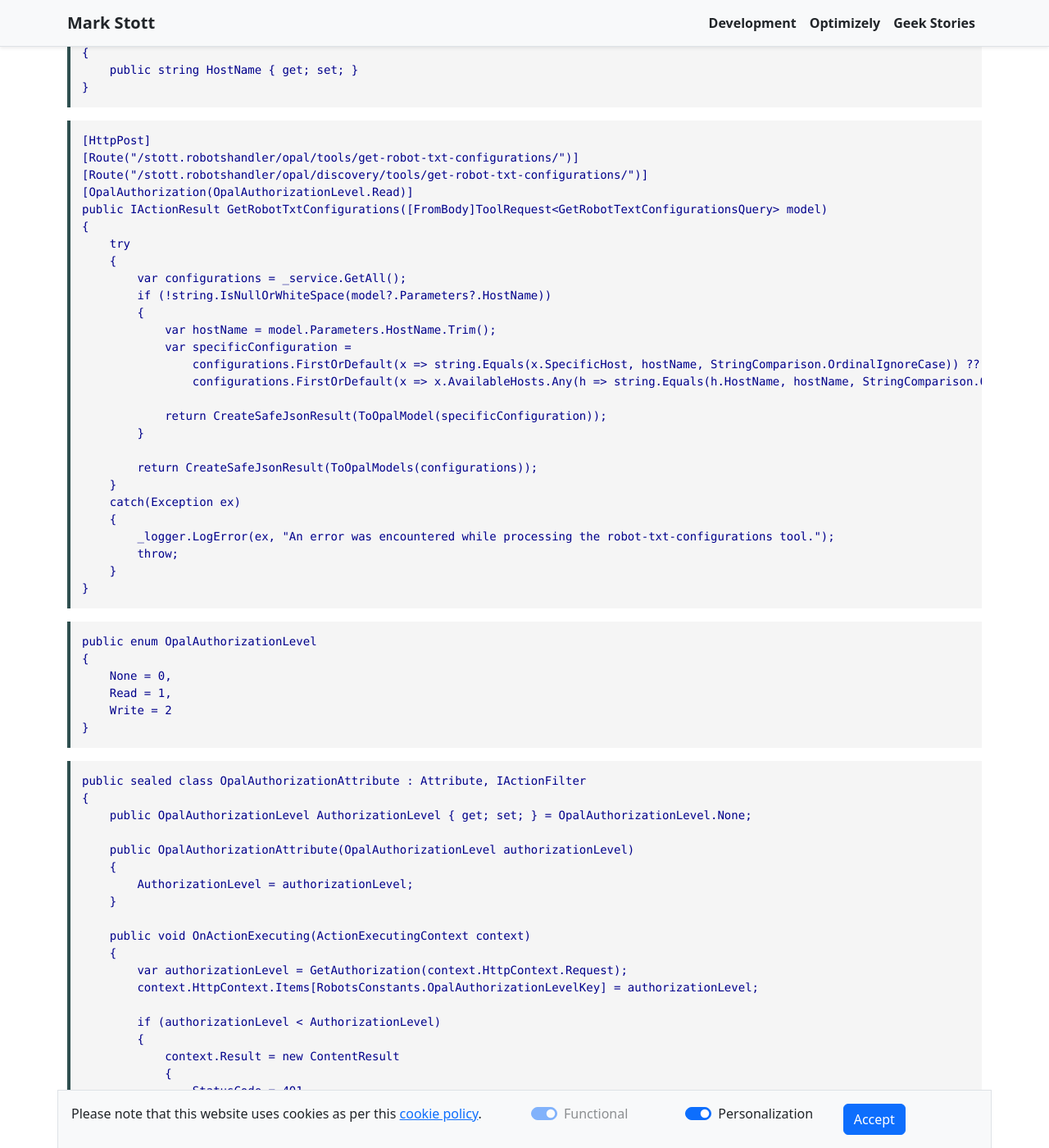
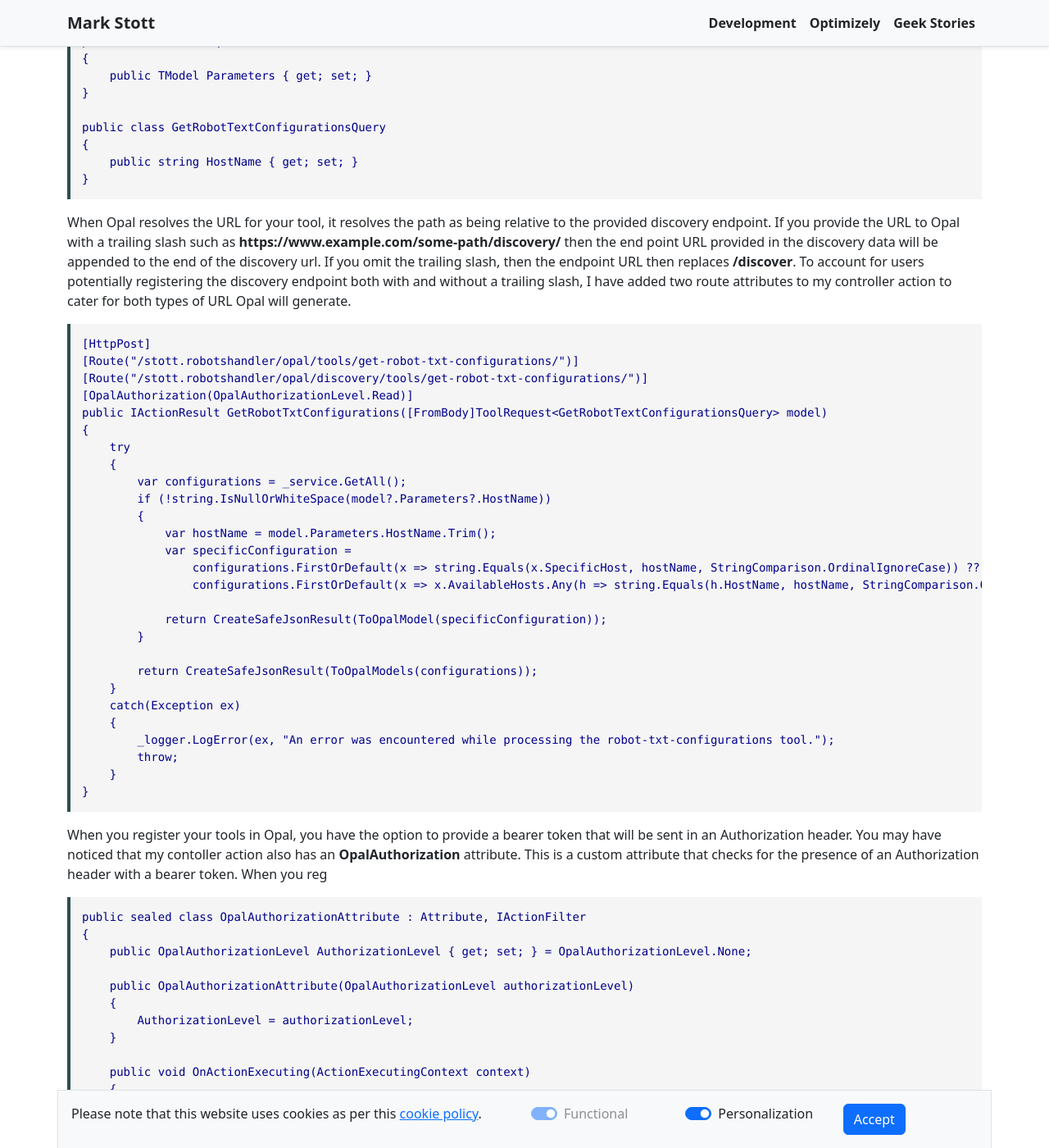
Before and after one commit to GeekInTheNorth/GeekInTheNorth.github.io, a Jekyll site: the page built from _posts/2025-09-09-creating-opal-tools.md, in a window 1280 px wide and 1400 px high, scrolled down 2852 px. Shown: the whole window at 82% size. Built offline with Jekyll 4.4.1, drawn with Linux system fonts in a browser that asks for light colours; some of the changed text lies outside the part shown.

Commit message:
Update Opal article

````diff
--- a/_posts/2025-09-09-creating-opal-tools.md
+++ b/_posts/2025-09-09-creating-opal-tools.md
@@ -83,7 +83,7 @@
 
 ## Implementing Opal Tools
 
-Implementing the discovery endpoint itself is a simple solution.  I created a set of classes to represent the desired data structure and returned an entry for each API I was providing.
+Implementing the discovery endpoint itself is a simple solution.  I created a set of classes to represent the desired data structure and returned an entry for each API I was providing.  I decorated the controller action with the HttpGet and AllowAnonymous attributes to ensure that the endpoint was publically accessible for GET requests only.
 
 ```C#
 [HttpGet]
@@ -117,6 +117,8 @@
 }
 ```
 
+As I was aiming to support multiple endpoints with the same model structure, I used generics to create a wrapping object using the specific content model required by my API.  This would then be added as a parameter for my endpoint methods with the FromBody attribute to ensure the model was pulled from the request body.
+
 ```C#
 public class ToolRequest<TModel> where TModel : class
 {
@@ -128,6 +130,8 @@
     public string HostName { get; set; }
 }
 ```
+
+When Opal resolves the URL for your tool, it resolves the path as being relative to the provided discovery endpoint.  If you provide the URL to Opal with a trailing slash such as **https://www.example.com/some-path/discovery/** then the end point URL provided in the discovery data will be appended to the end of the discovery url.  If you omit the trailing slash, then the endpoint URL then replaces **/discover**.  To account for users potentially registering the discovery endpoint both with and without a trailing slash, I have added two route attributes to my controller action to cater for both types of URL Opal will generate.
 
 ```C#
 [HttpPost]
@@ -159,14 +163,7 @@
 }
 ```
 
-```C#
-public enum OpalAuthorizationLevel
-{
-    None = 0,
-    Read = 1,
-    Write = 2
-}
-```
+When you register your tools in Opal, you have the option to provide a bearer token that will be sent in an Authorization header.  You may have noticed that my contoller action also has an **OpalAuthorization** attribute.  This is a custom attribute that checks for the presence of an Authorization header with a bearer token.  When you reg
 
 ```C#
 public sealed class OpalAuthorizationAttribute : Attribute, IActionFilter
@@ -181,8 +178,6 @@
     public void OnActionExecuting(ActionExecutingContext context)
     {
         var authorizationLevel = GetAuthorization(context.HttpContext.Request);
-        context.HttpContext.Items[RobotsConstants.OpalAuthorizationLevelKey] = authorizationLevel;
-
         if (authorizationLevel < AuthorizationLevel)
         {
             context.Result = new ContentResult
````
